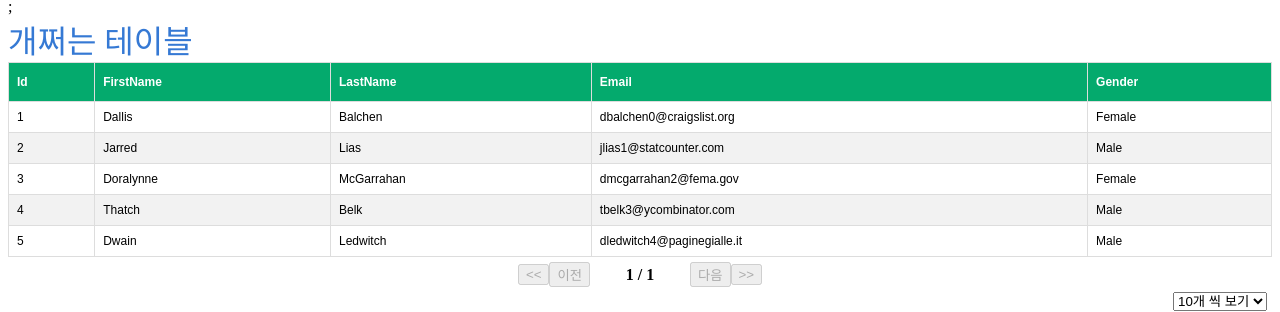
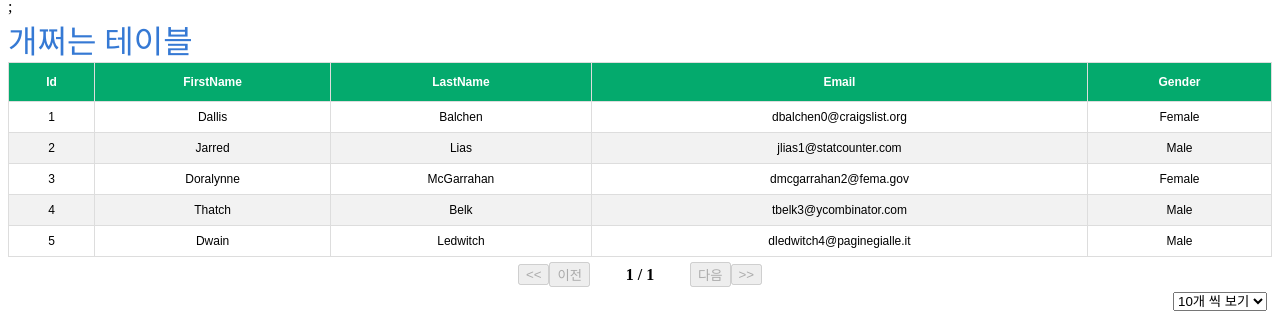
Before and after one commit to TaeGN/Fi-um, a React (Vite) app in the folder dev/FE/: page / in a window 1280 px wide. Shown: the part 332-644 px from the top of the page. Built offline with nearby package versions, Linux system fonts and the light colour scheme.

Commit message:
MOD/table text center

```diff
--- a/dev/FE/package.json
+++ b/dev/FE/package.json
@@ -18,6 +18,7 @@
     "react": "^18.2.0",
     "react-chartjs-2": "^5.2.0",
     "react-dom": "^18.2.0",
+    "react-table": "^7.8.0",
     "recoil": "^0.7.7"
   },
   "devDependencies": {
--- a/dev/FE/src/components/molecules/Table/Table.tsx
+++ b/dev/FE/src/components/molecules/Table/Table.tsx
@@ -47,7 +47,12 @@ const Table = () => {
           {headerGroups.map((headerGroup) => (
             <tr {...headerGroup.getHeaderGroupProps()}>
               {headerGroup.headers.map((column) => (
-                <th {...column.getHeaderProps()}>{column.render('Header')}</th>
+                <th
+                  style={{ textAlign: 'center' }}
+                  {...column.getHeaderProps()}
+                >
+                  {column.render('Header')}
+                </th>
               ))}
             </tr>
           ))}
@@ -60,7 +65,12 @@ const Table = () => {
               <tr {...row.getRowProps()}>
                 {row.cells.map((cell: any) => {
                   return (
-                    <td {...cell.getCellProps()}>{cell.render('Cell')}</td>
+                    <td
+                      style={{ textAlign: 'center' }}
+                      {...cell.getCellProps()}
+                    >
+                      {cell.render('Cell')}
+                    </td>
                   );
                 })}
               </tr>
```
Also changed, not shown: 2 other files (tests, documents, lock files or other folders).
